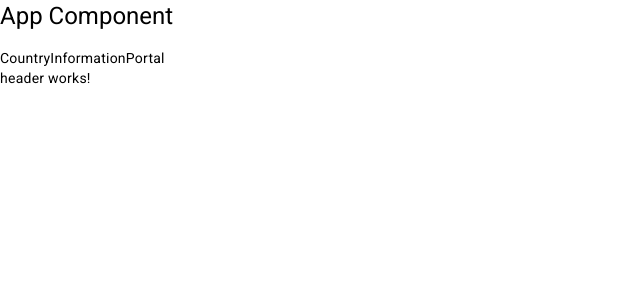
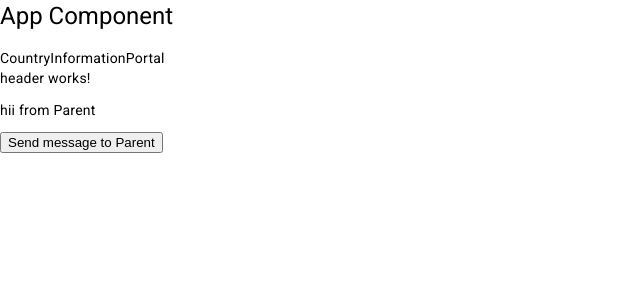
Before and after one commit to yaaraSe/yaaraSegev-Country-Information-Portal, an Angular app in the folder CountryInformationPortal/client/: page / in a window 1280 px wide. Shown: the top 300 px of the page, without its empty margins (0-640 px from the left). Built offline with nearby package versions, Linux system fonts and the light colour scheme.

Commit message:
Angular 17 Tutorial #16

```diff
--- a/CountryInformationPortal/client/src/app/app.component.html
+++ b/CountryInformationPortal/client/src/app/app.component.html
@@ -1,4 +1,8 @@
 <h1>App Component</h1>
 {{ title }}
-<app-header></app-header>
+<app-header
+  [message]="mess"
+  (messageEvent)="receiveMessage($event)"
+></app-header>
+{{ receivedMessage }}
 <router-outlet />
--- a/CountryInformationPortal/client/src/app/app.component.ts
+++ b/CountryInformationPortal/client/src/app/app.component.ts
@@ -12,4 +12,9 @@ import { HeaderComponent } from './header/header.component';
 })
 export class AppComponent {
   title = 'CountryInformationPortal';
+  mess = 'hii from Parent';
+  receivedMessage: string = '';
+  receiveMessage(m: string): void {
+    this.receivedMessage = m;
+  }
 }
--- a/CountryInformationPortal/client/src/app/header/header.component.html
+++ b/CountryInformationPortal/client/src/app/header/header.component.html
@@ -1 +1,3 @@
 <p>header works!</p>
+<p>{{ message }}</p>
+<button (click)="sendMessage()">Send message to Parent</button>
--- a/CountryInformationPortal/client/src/app/header/header.component.ts
+++ b/CountryInformationPortal/client/src/app/header/header.component.ts
@@ -1,12 +1,17 @@
-import { Component } from '@angular/core';
-import { MatButtonModule } from '@angular/material/button';
+import { Component, EventEmitter, Input, Output } from '@angular/core';
 
 @Component({
   selector: 'app-header',
   standalone: true,
-  imports: [ ],
+  imports: [],
   providers: [],
   templateUrl: './header.component.html',
   styleUrl: './header.component.scss',
 })
-export class HeaderComponent {}
+export class HeaderComponent {
+  @Input() message: string = '';
+  @Output() messageEvent = new EventEmitter<string>();
+  sendMessage() {
+    this.messageEvent.emit('hello from child');
+  }
+}
```
